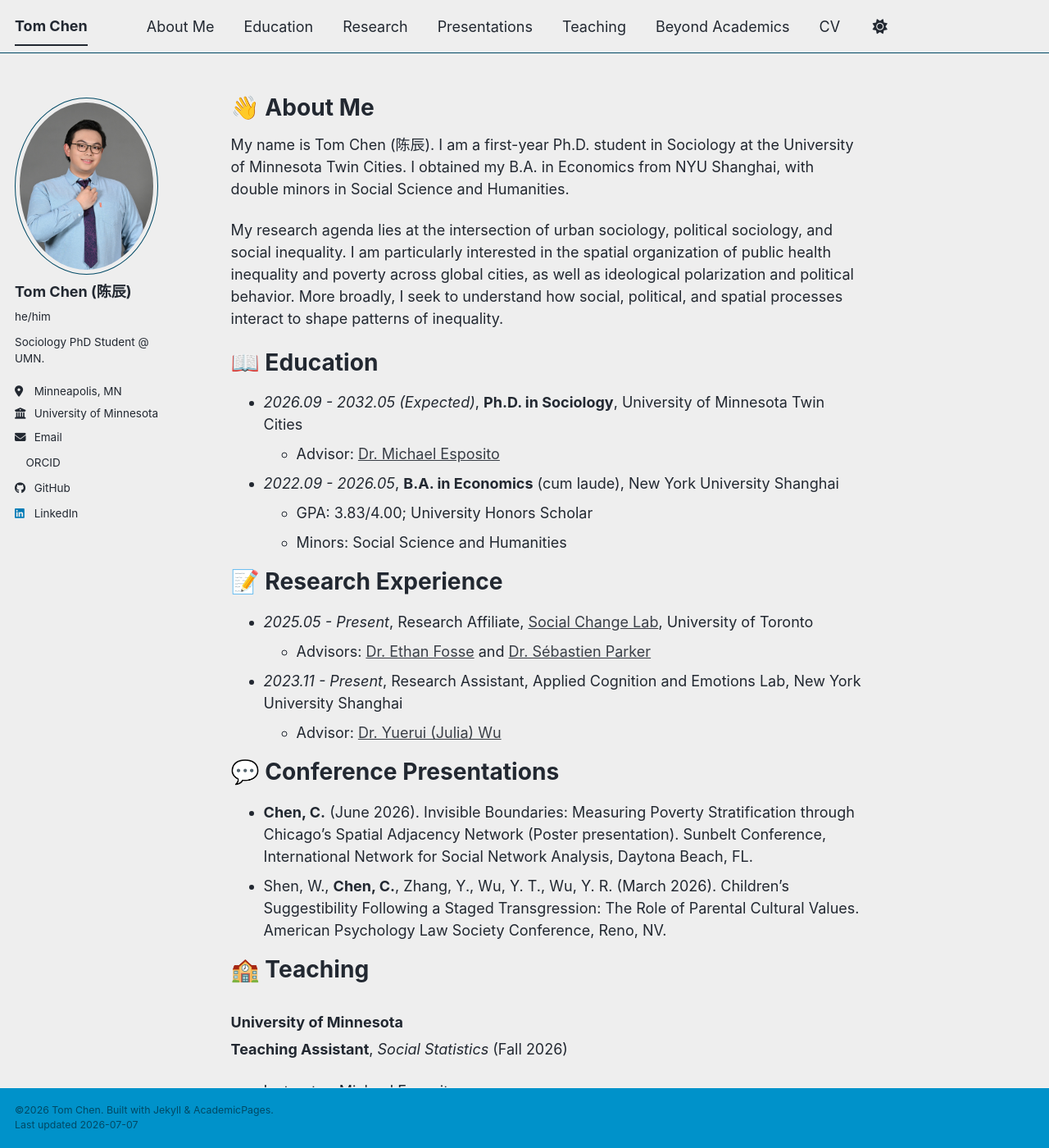
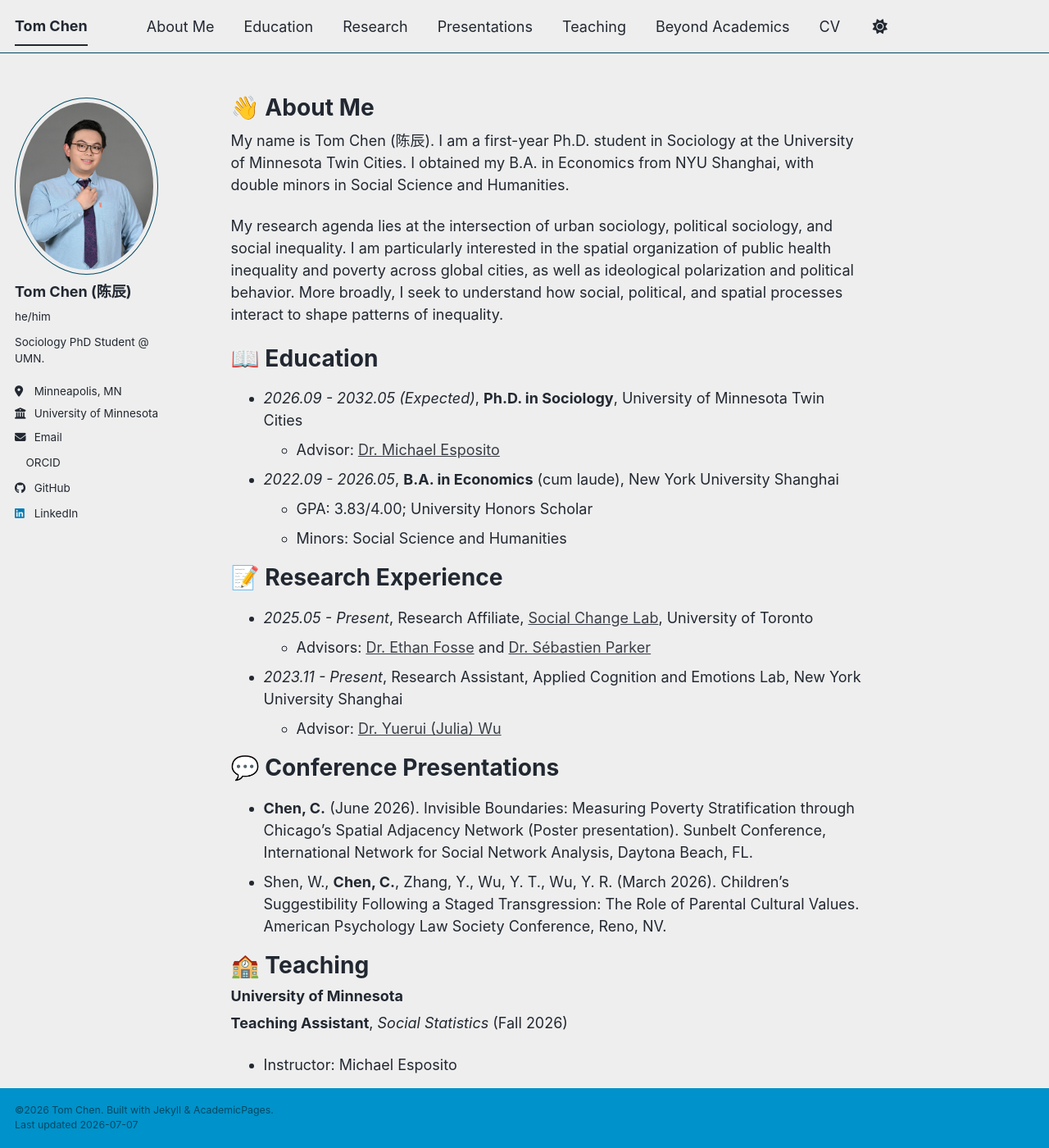
Before and after one commit to tomchenchen/tomchenchen.github.io, a Jekyll site: the page built from _pages/about.md, in a window 1280 px wide and 1400 px high. Shown: the whole window at 82% size. Built offline with Jekyll 4.4.1, drawn with Linux system fonts in a browser that asks for light colours; a style sheet for code colours, icons or effects is not loaded.

Commit message:
Update main.scss

```diff
--- a/assets/css/main.scss
+++ b/assets/css/main.scss
@@ -41,3 +41,11 @@
 [id] {
     scroll-margin-top: 80px;
 }
+
+.page__content h1 {
+    margin-bottom: 0.5rem !important;
+}
+
+.page__content h1 + h3 {
+    margin-top: 0 !important;
+}
```
